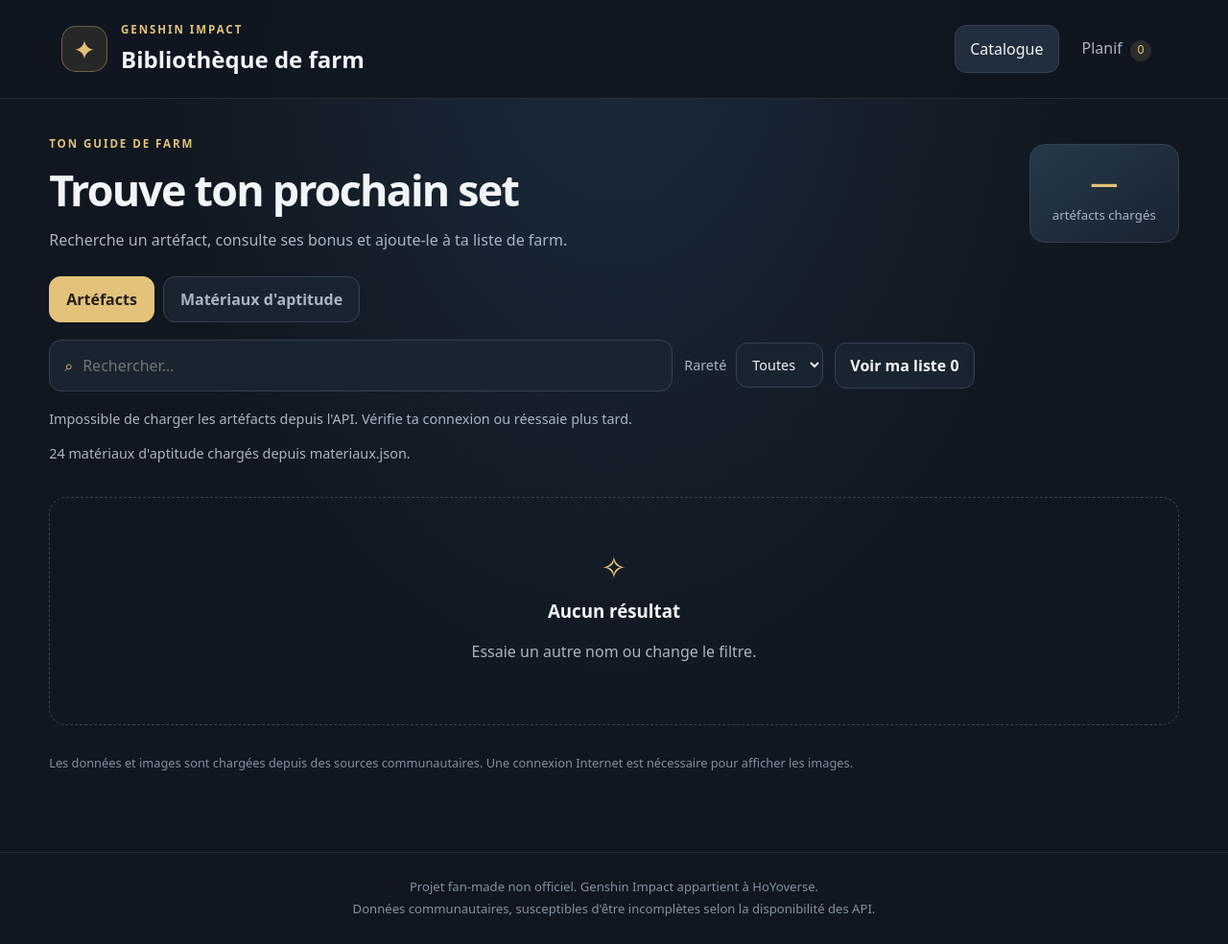
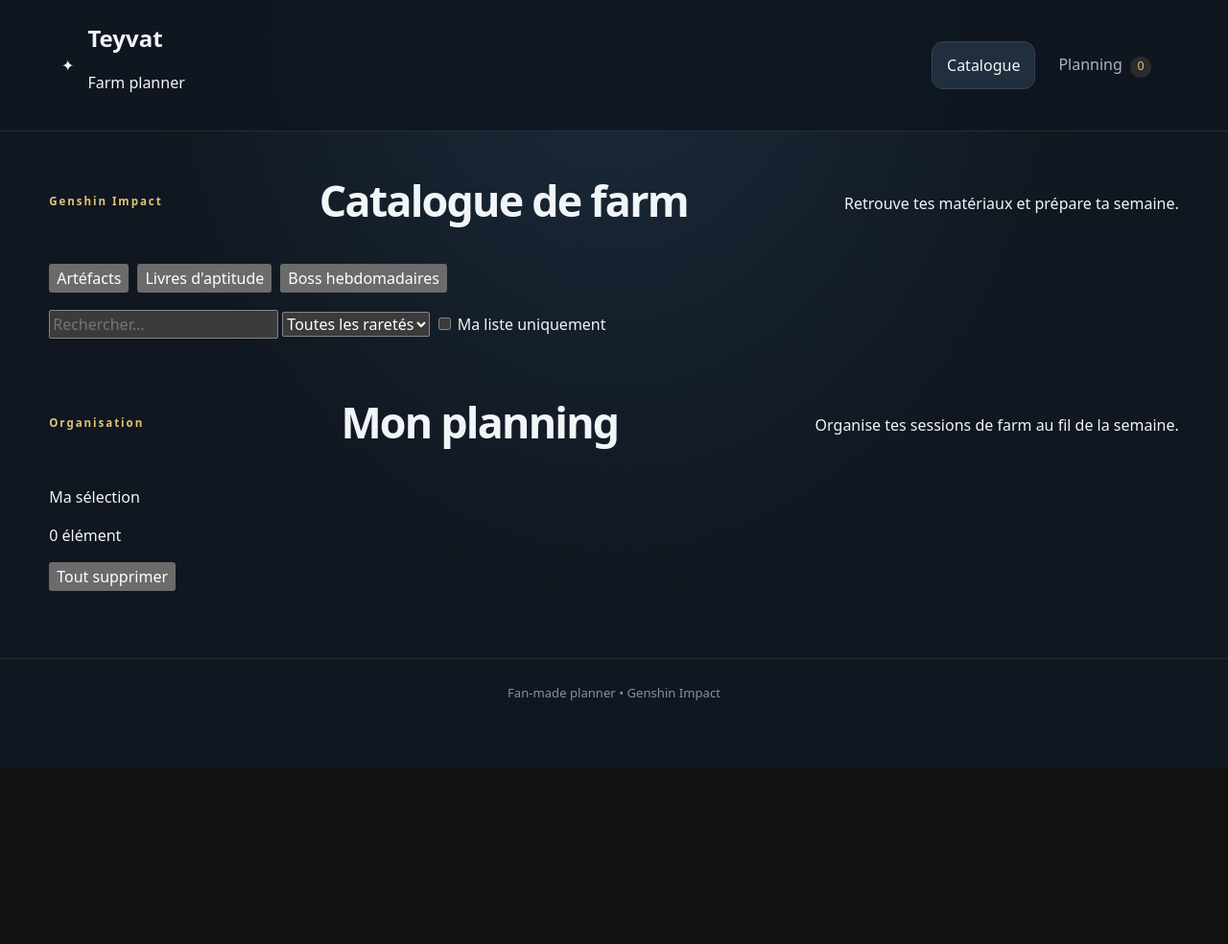
Before and after one commit to XWR3NCHX/Genshin-artefacts, a plain HTML site: page index.html in a window 1280 px wide. Shown: the whole page at 96% size. After the commit the page ends 800 px from the top, so only its background shows below. Drawn offline with Linux system fonts and the light colour scheme; no server answers.

Commit message:
Update index.html

```diff
--- a/index.html
+++ b/index.html
@@ -1,48 +1,125 @@
-<!doctype html>
+<!DOCTYPE html>
 <html lang="fr">
 <head>
-  <meta charset="utf-8">
-  <meta name="viewport" content="width=device-width, initial-scale=1">
-  <meta name="theme-color" content="#17202b">
-  <meta name="description" content="Catalogue des artéfacts et livres d'aptitude de Genshin Impact avec planificateur de farm.">
-  <title>Genshin Impact — Artéfacts & matériaux d'aptitude</title>
+  <meta charset="UTF-8">
+  <meta name="viewport" content="width=device-width, initial-scale=1.0">
+  <title>Teyvat — Farm Planner</title>
   <link rel="stylesheet" href="style.css">
   <script src="app.js" defer></script>
 </head>
 <body>
   <header class="site-header">
-    <div class="brand"><span class="brand-mark" aria-hidden="true">✦</span><div><p class="eyebrow">GENSHIN IMPACT</p><h1>Bibliothèque de farm</h1></div></div>
-    <nav class="tabs" aria-label="Navigation principale">
-      <button class="tab active" data-view="catalogue" aria-current="page">Catalogue</button>
-      <button class="tab" data-view="planif">Planif <span id="wishlistCount" class="count">0</span></button>
+    <div class="brand">
+      <span class="brand-icon">✦</span>
+      <div>
+        <h1>Teyvat</h1>
+        <p>Farm planner</p>
+      </div>
+    </div>
+
+    <nav class="tabs">
+      <button class="tab active" data-view="catalogue">
+        Catalogue
+      </button>
+      <button class="tab" data-view="planif">
+        Planning <span id="wishlistCount" class="count">0</span>
+      </button>
     </nav>
   </header>
+
   <main>
-    <section id="catalogueView" class="view">
-      <div class="intro"><div><p class="eyebrow">TON GUIDE DE FARM</p><h2 id="catalogueHeading">Trouve ton prochain set</h2><p class="muted" id="catalogueDescription">Recherche un artéfact, consulte ses bonus et ajoute-le à ta liste de farm.</p></div><div class="stat-card"><span id="setCount">—</span><small>artéfacts chargés</small></div></div>
-      <div class="category-switch" role="group" aria-label="Type de catalogue">
-        <button class="category-tab active" data-category="artifacts" type="button">Artéfacts</button>
-        <button class="category-tab" data-category="materials" type="button">Matériaux d'aptitude</button>
+    <section id="catalogueView" class="view active">
+      <section class="intro">
+        <p class="eyebrow">Genshin Impact</p>
+        <h2>Catalogue de farm</h2>
+        <p>Retrouve tes matériaux et prépare ta semaine.</p>
+      </section>
+
+      <div class="category-switch">
+        <button class="category-btn active" data-category="artifacts">
+          Artéfacts
+        </button>
+        <button class="category-btn" data-category="materials">
+          Livres d'aptitude
+        </button>
+        <button class="category-btn" data-category="bosses">
+          Boss hebdomadaires
+        </button>
       </div>
-      <div class="toolbar">
-        <label class="search-box"><span aria-hidden="true">⌕</span><input id="searchInput" type="search" placeholder="Rechercher…" autocomplete="off"></label>
-        <label class="filter-label">Rareté<select id="rarityFilter"><option value="all">Toutes</option><option value="2">2★</option><option value="3">3★</option><option value="4">4★</option><option value="5">5★</option></select></label>
-        <button id="showWishlist" class="button button-quiet">Voir ma liste <span id="wishlistCount2">0</span></button>
+
+      <div class="catalogue-toolbar">
+        <input
+          id="searchInput"
+          type="search"
+          placeholder="Rechercher..."
+        >
+
+        <select id="rarityFilter">
+          <option value="all">Toutes les raretés</option>
+          <option value="5">5 étoiles</option>
+          <option value="4">4 étoiles</option>
+          <option value="3">3 étoiles</option>
+          <option value="2">2 étoiles</option>
+          <option value="1">1 étoile</option>
+        </select>
+
+        <label class="wishlist-filter">
+          <input type="checkbox" id="showWishlist">
+          <span>Ma liste uniquement</span>
+        </label>
       </div>
-      <p id="artifactStatus" class="status" role="status">Chargement des artéfacts…</p>
-      <p id="materialStatus" class="status" role="status">Chargement des livres d'aptitude…</p>
-      <div id="artifactGrid" class="artifact-grid" aria-live="polite"></div>
-      <div id="emptyState" class="empty-state hidden"><span>✧</span><h3>Aucun résultat</h3><p>Essaie un autre nom ou change le filtre.</p></div>
-      <p class="source-note">Les données et images sont chargées depuis des sources communautaires. Une connexion Internet est nécessaire pour afficher les images.</p>
+
+      <p id="artifactStatus" class="status"></p>
+      <p id="materialStatus" class="status"></p>
+      <p id="bossStatus" class="status"></p>
+
+      <div id="artifactGrid" class="catalogue-grid"></div>
+
+      <div id="emptyState" class="empty-state hidden">
+        <span>✦</span>
+        <h3>Aucun élément trouvé</h3>
+        <p>Essaie une autre recherche.</p>
+      </div>
     </section>
-    <section id="planifView" class="view hidden">
-      <div class="intro"><div><p class="eyebrow">ORGANISATION HEBDOMADAIRE</p><h2>Ma planification</h2><p class="muted">Regroupe tes artéfacts et tes matériaux d'aptitude dans le même planning.</p></div></div>
-      <div class="planner-actions"><p id="plannerSummary" class="muted">Aucun élément dans ta liste.</p><button id="clearWishlist" class="button button-danger">Tout supprimer</button></div>
-      <div id="planner" class="planner-grid"></div>
-      <div id="plannerEmpty" class="empty-state"><span>♡</span><h3>Ta liste est vide</h3><p>Ajoute des artéfacts ou des livres d'aptitude depuis le catalogue.</p><button id="backToCatalog" class="button">Ouvrir le catalogue</button></div>
+
+    <section id="planifView" class="view">
+      <section class="intro">
+        <p class="eyebrow">Organisation</p>
+        <h2>Mon planning</h2>
+        <p>Organise tes sessions de farm au fil de la semaine.</p>
+      </section>
+
+      <div class="planner-toolbar">
+        <div>
+          <span class="planner-label">Ma sélection</span>
+          <p id="plannerSummary">0 élément</p>
+        </div>
+
+        <button id="clearWishlist" class="danger-btn">
+          Tout supprimer
+        </button>
+      </div>
+
+      <div id="planner"></div>
+
+      <div id="plannerEmpty" class="empty-state hidden">
+        <span>✦</span>
+        <h3>Ton planning est vide</h3>
+        <p>Ajoute des éléments depuis le catalogue.</p>
+        <button id="backToCatalog" class="primary-btn">
+          Ouvrir le catalogue
+        </button>
+      </div>
     </section>
   </main>
-  <dialog id="detailDialog" class="detail-dialog" aria-labelledby="detailTitle"><button id="closeDialog" class="dialog-close" aria-label="Fermer">×</button><div id="detailContent"></div></dialog>
-  <footer><p>Projet fan-made non officiel. Genshin Impact appartient à HoYoverse.</p><p>Données communautaires, susceptibles d'être incomplètes selon la disponibilité des API.</p></footer>
+
+  <dialog id="detailDialog">
+    <div id="detailContent"></div>
+    <button id="closeDialog" class="dialog-close">Fermer</button>
+  </dialog>
+
+  <footer>
+    <p>Fan-made planner • Genshin Impact</p>
+  </footer>
 </body>
 </html>
```
